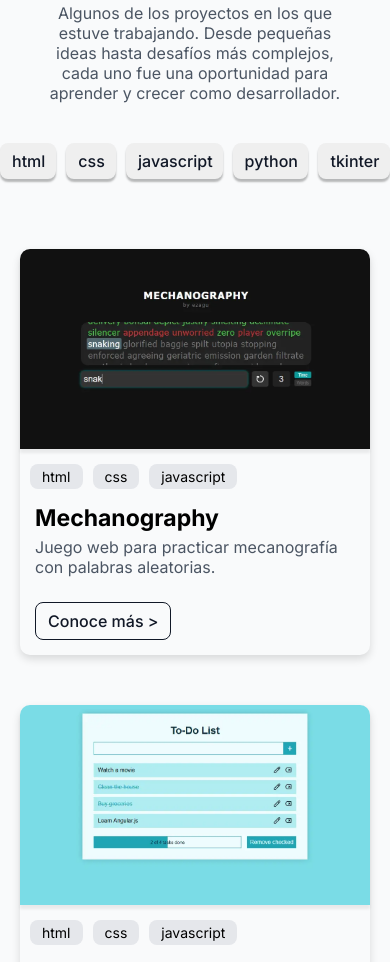
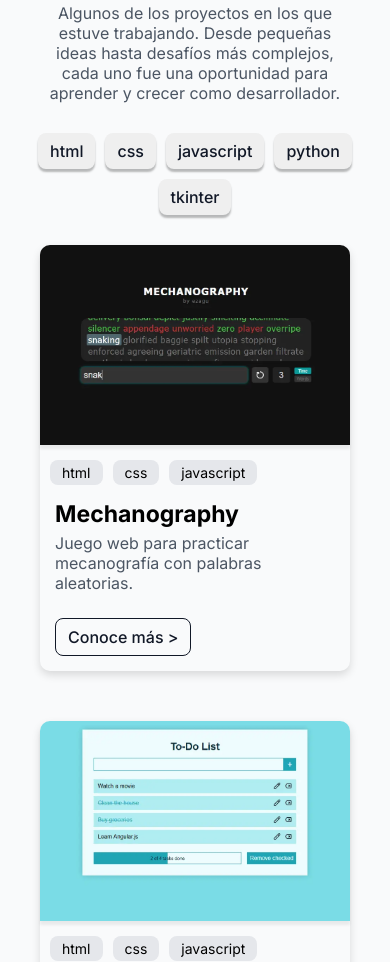
Before and after one commit to Ezagu/ezagudev, a React (Create React App) app: page / in a window 390 px wide. Shown: the part 1020-1982 px from the top of the page. Built offline with nearby package versions, Linux system fonts and the light colour scheme.

Commit message:
improve media querys

```diff
--- a/src/components/Header/Header.css
+++ b/src/components/Header/Header.css
@@ -67,6 +67,10 @@
     border-radius: 0px;
   }
 
+  .header-title {
+    font-size: 20px;
+  }
+
   .header-nav {
     display: none;
   }
--- a/src/components/ProjectCard.js
+++ b/src/components/ProjectCard.js
@@ -17,7 +17,7 @@ export const ProjectCard = ({nombre, img, desc, tecs, id}) => {
       <h2 className='project-card-title'>{nombre}</h2>
       <p className='project-card-desc'>{desc}</p>
       <Link
-        className='button'
+        className='button project-card-button'
         to={`/projects/${id}`}
       >
         Conoce más &gt;
--- a/src/pages/Contact/Contact.css
+++ b/src/pages/Contact/Contact.css
@@ -110,7 +110,7 @@
   background-color: #4b5563;
 }
 
-@media (max-width: 750px) {
+@media (max-width: 800px) {
   .contact-page {
     margin: 0;
   }
@@ -119,12 +119,12 @@
     flex-direction: column;
     justify-content: center;
     align-items: center;
-    padding: 20px;
+    padding: 40px;
   }
 
   .info-contact,
   .form {
-    max-width: none;
+    max-width: 500px;
     width: 100%;
     margin: 0;
   }
--- a/src/pages/Projects/Projects.css
+++ b/src/pages/Projects/Projects.css
@@ -5,8 +5,10 @@
 }
 
 .projects-filter {
-  margin-top: 40px;
+  margin: 30px 0;
   display: flex;
+  flex-wrap: wrap;
+  padding: 0 20px;
   justify-content: center;
   gap: 10px;
 }
@@ -25,7 +27,6 @@
 }
 
 .projects-container {
-  margin-top: 50px;
   display: flex;
   flex-wrap: wrap;
   gap: 50px;
@@ -90,3 +91,13 @@
   margin: 15px;
   margin-top: 25px;
 }
+
+@media (max-width: 800px ) {
+  .projects-container {
+    padding: 0 40px;
+  }
+
+  .project-card {
+    max-width: 600px;
+  }
+}
```
